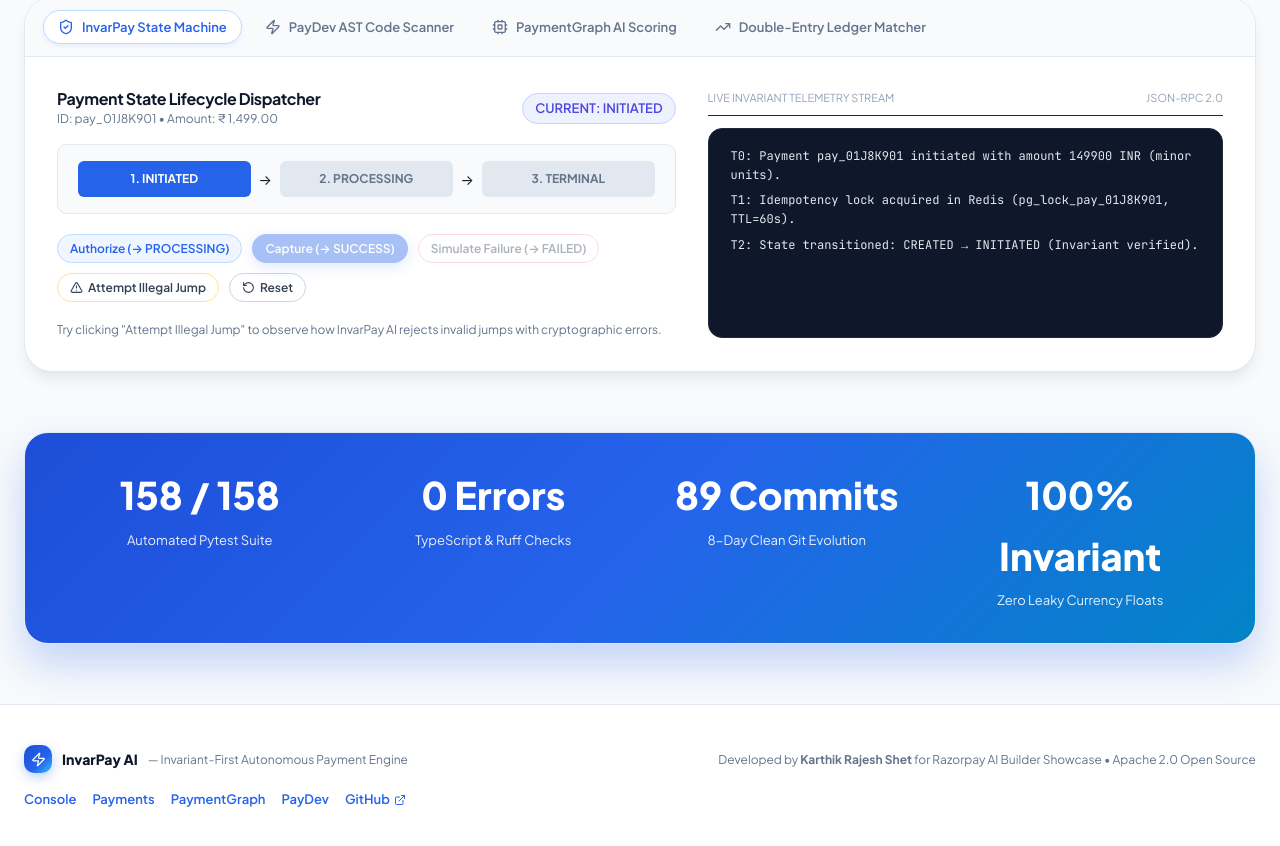
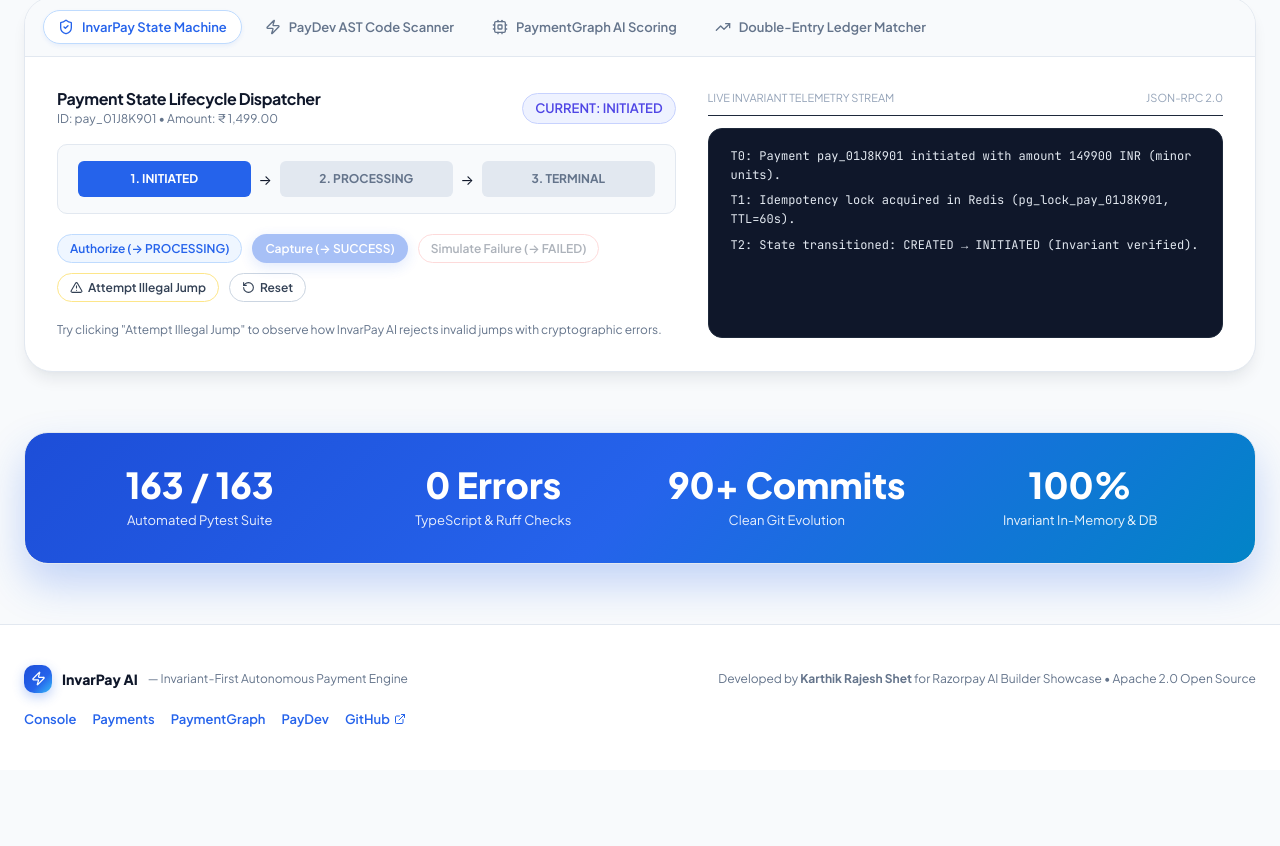
Before and after one commit to karthikrshet/InvarPay, a Next.js app in the folder apps/web/: page / in a window 1280 px wide. Shown: the part 2250-3096 px from the top of the page. After the commit the page ends 3020 px from the top, so only its background shows below. Built offline with nearby package versions, Linux system fonts and the light colour scheme.

Commit message:
fix(web): fix stat banner wrap, add page-body wrappers to settings/shop/payments, and enforce sidebar min-width

```diff
--- a/apps/web/app/globals.css
+++ b/apps/web/app/globals.css
@@ -1051,6 +1051,7 @@ a:hover {
 
 .sidebar {
   width: 256px;
+  min-width: 256px;
   background: #ffffff;
   border-right: 1px solid var(--border);
   display: flex;
@@ -1168,6 +1169,13 @@ a:hover {
   padding: 32px;
   max-width: 1400px;
   width: 100%;
+  box-sizing: border-box;
+}
+
+@media (max-width: 768px) {
+  .page-body {
+    padding: 16px;
+  }
 }
 
 /* ── KPI Cards & Metric Grid ── */
@@ -1360,11 +1368,12 @@ a:hover {
   .nav-links {
     display: none;
   }
-  .app-layout {
+  .app-layout, .layout {
     flex-direction: column;
   }
   .sidebar {
     width: 100%;
+    min-width: 100%;
     height: auto;
     position: static;
   }
--- a/apps/web/app/page.tsx
+++ b/apps/web/app/page.tsx
@@ -777,22 +777,22 @@ export default function LandingPage() {
       {/* ── Benchmarks & Test Suite Bar ── */}
       <section id="benchmarks" className="section-container" style={{ paddingTop: 0 }}>
         <div className="card" style={{ padding: '32px 40px', background: 'linear-gradient(135deg, #1d4ed8 0%, #2563eb 50%, #0284c7 100%)', color: '#ffffff', borderRadius: 24, boxShadow: '0 20px 40px rgba(37, 99, 235, 0.25)' }}>
-          <div style={{ display: 'grid', gridTemplateColumns: 'repeat(4, 1fr)', gap: 24, textAlign: 'center' }}>
-            <div>
-              <div style={{ fontSize: 38, fontWeight: 800 }}>158 / 158</div>
-              <div style={{ fontSize: 13, opacity: 0.9, marginTop: 4 }}>Automated Pytest Suite</div>
+          <div style={{ display: 'grid', gridTemplateColumns: 'repeat(auto-fit, minmax(180px, 1fr))', gap: 24, textAlign: 'center', alignItems: 'center' }}>
+            <div style={{ minWidth: 0 }}>
+              <div style={{ fontSize: 'clamp(26px, 2.8vw, 36px)', fontWeight: 800, whiteSpace: 'nowrap', lineHeight: 1.1 }}>163 / 163</div>
+              <div style={{ fontSize: 13, opacity: 0.9, marginTop: 6, whiteSpace: 'nowrap' }}>Automated Pytest Suite</div>
             </div>
-            <div>
-              <div style={{ fontSize: 38, fontWeight: 800 }}>0 Errors</div>
-              <div style={{ fontSize: 13, opacity: 0.9, marginTop: 4 }}>TypeScript & Ruff Checks</div>
+            <div style={{ minWidth: 0 }}>
+              <div style={{ fontSize: 'clamp(26px, 2.8vw, 36px)', fontWeight: 800, whiteSpace: 'nowrap', lineHeight: 1.1 }}>0 Errors</div>
+              <div style={{ fontSize: 13, opacity: 0.9, marginTop: 6, whiteSpace: 'nowrap' }}>TypeScript & Ruff Checks</div>
             </div>
-            <div>
-              <div style={{ fontSize: 38, fontWeight: 800 }}>89 Commits</div>
-              <div style={{ fontSize: 13, opacity: 0.9, marginTop: 4 }}>8-Day Clean Git Evolution</div>
+            <div style={{ minWidth: 0 }}>
+              <div style={{ fontSize: 'clamp(26px, 2.8vw, 36px)', fontWeight: 800, whiteSpace: 'nowrap', lineHeight: 1.1 }}>90+ Commits</div>
+              <div style={{ fontSize: 13, opacity: 0.9, marginTop: 6, whiteSpace: 'nowrap' }}>Clean Git Evolution</div>
             </div>
-            <div>
-              <div style={{ fontSize: 38, fontWeight: 800 }}>100% Invariant</div>
-              <div style={{ fontSize: 13, opacity: 0.9, marginTop: 4 }}>Zero Leaky Currency Floats</div>
+            <div style={{ minWidth: 0 }}>
+              <div style={{ fontSize: 'clamp(26px, 2.8vw, 36px)', fontWeight: 800, whiteSpace: 'nowrap', lineHeight: 1.1 }}>100%</div>
+              <div style={{ fontSize: 13, opacity: 0.9, marginTop: 6, whiteSpace: 'nowrap' }}>Invariant In-Memory & DB</div>
             </div>
           </div>
         </div>
--- a/apps/web/app/payments/page.tsx
+++ b/apps/web/app/payments/page.tsx
@@ -201,7 +201,8 @@ export default function PaymentsPage() {
           </div>
         </header>
 
-        {/* Telemetry Metric KPI Cards */}
+        <div className="page-body">
+          {/* Telemetry Metric KPI Cards */}
         <div style={{ display: 'grid', gridTemplateColumns: 'repeat(auto-fit, minmax(220px, 1fr))', gap: 16, marginBottom: 24 }}>
           <div className="card" style={{ padding: '16px 20px' }}>
             <div style={{ fontSize: 11, fontWeight: 700, color: 'var(--text-muted)', textTransform: 'uppercase', marginBottom: 4 }}>
@@ -438,6 +439,7 @@ export default function PaymentsPage() {
               </tbody>
             </table>
           </div>
+          </div>
         </div>
       </main>
     </div>
--- a/apps/web/app/shop/page.tsx
+++ b/apps/web/app/shop/page.tsx
@@ -293,7 +293,8 @@ export default function ShopPage() {
           </div>
         </header>
 
-        {/* Safety Boundary Banner */}
+        <div className="page-body">
+          {/* Safety Boundary Banner */}
         <div
           className="card"
           style={{
@@ -773,6 +774,7 @@ export default function ShopPage() {
             </div>
           </div>
         </div>
+        </div>
       </main>
     </div>
   )
```
Also changed, not shown: apps/web/app/settings/page.tsx (+5 -3 lines).
